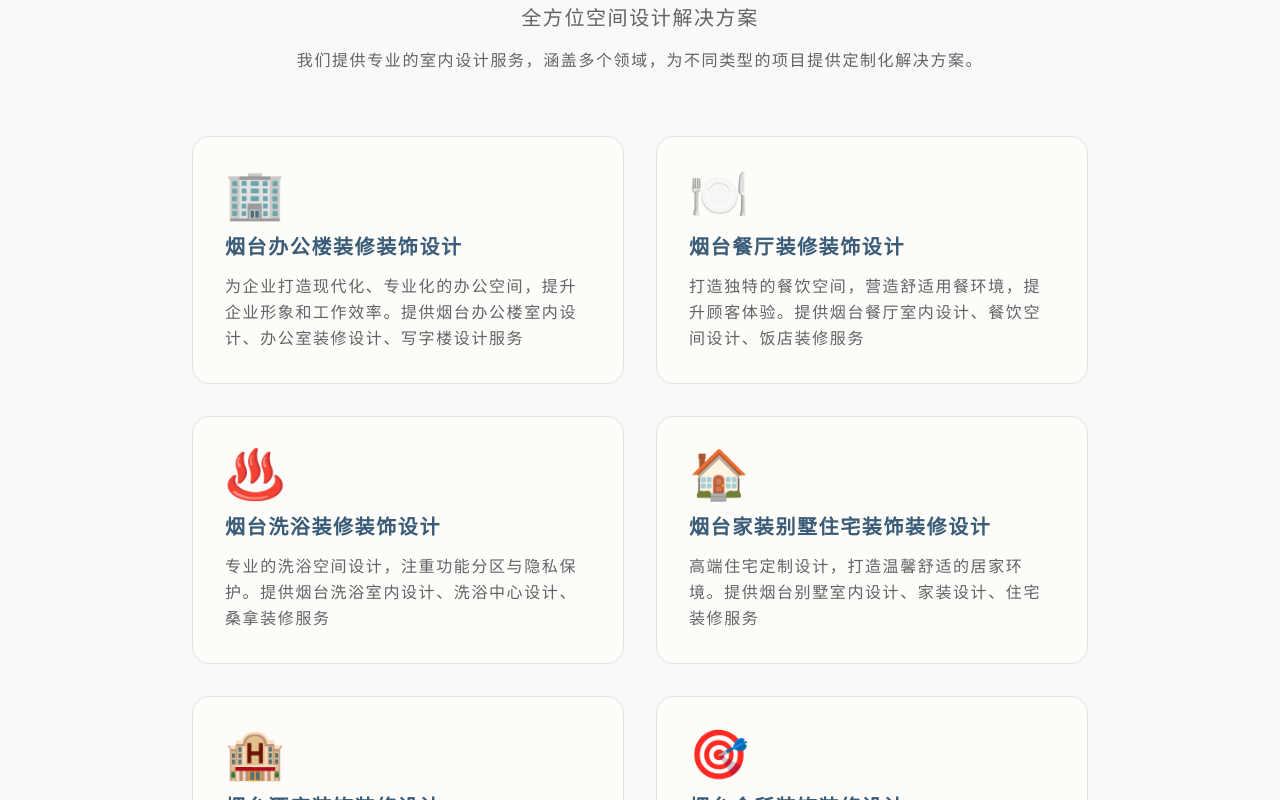
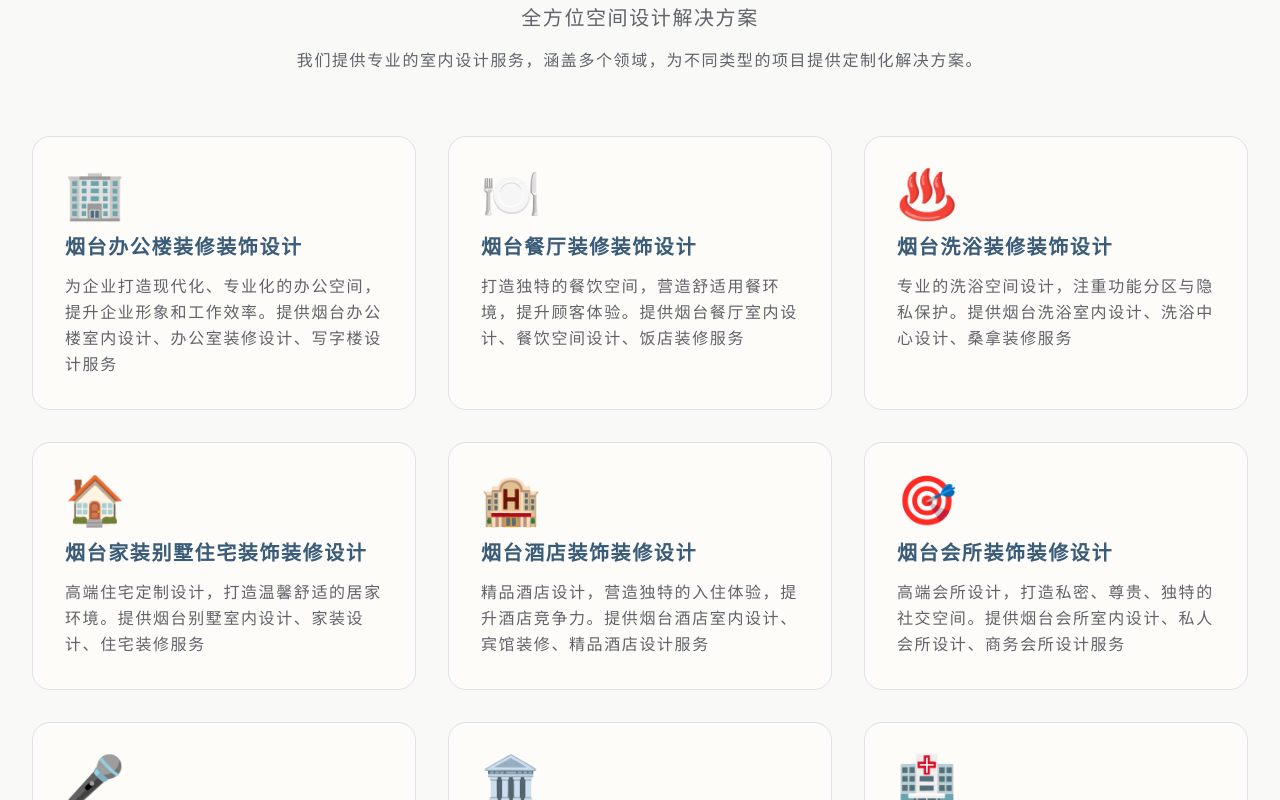
Before and after one commit to ayoubaliko754-cpu/cegao-design, a Next.js app: page / in a window 1280 px wide. Shown: the part 1620-2420 px from the top of the page. Built offline with nearby package versions, Linux system fonts and the light colour scheme.

Commit message:
feat: 调整服务范围布局为三列显示，更加整齐美观

```diff
--- a/src/app/page.tsx
+++ b/src/app/page.tsx
@@ -181,8 +181,8 @@
             </p>
           </div>
 
-          {/* 服务列表 - 一行两个 */}
-          <div className="grid md:grid-cols-2 gap-6 md:gap-8 max-w-4xl mx-auto">
+          {/* 服务列表 - 一行三个，共三行 */}
+          <div className="grid grid-cols-1 sm:grid-cols-2 md:grid-cols-3 gap-6 md:gap-8">
             {siteConfig.services.items.map((service, index) => (
               <div
                 key={index}
```
